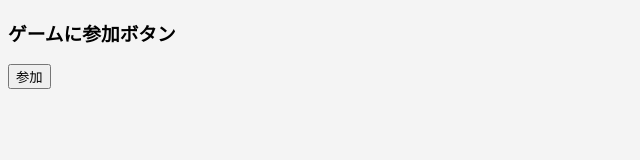
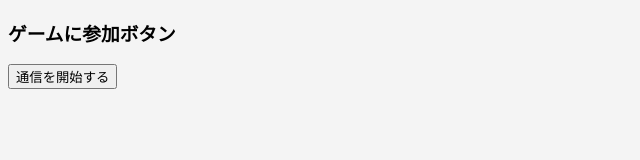
Before and after one commit to kokkokeko/werewolf, a website: page public/index.html in a window 1280 px wide. Shown: the whole page, without its empty margins (0-640 px from the left). Drawn offline with nearby package versions, Linux system fonts and the light colour scheme.

Commit message:
Make button value more generic

```diff
--- a/public/index.html
+++ b/public/index.html
@@ -8,7 +8,7 @@
 </head>
 <body>
   <h3>ゲームに参加ボタン</h3>
-  <button id="entry">参加</button>
+  <button id="entry">通信を開始する</button>
   <ul id='gameHistory'></ul>
   <script src="/socket.io/socket.io.js"></script>
   <script type="module" src="main.js"></script>
```
